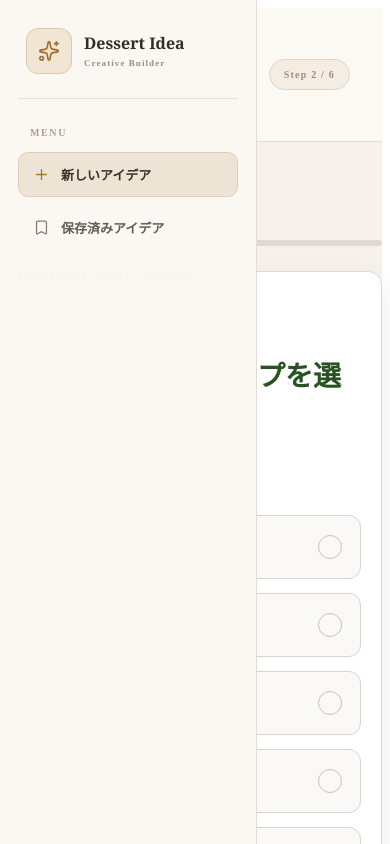
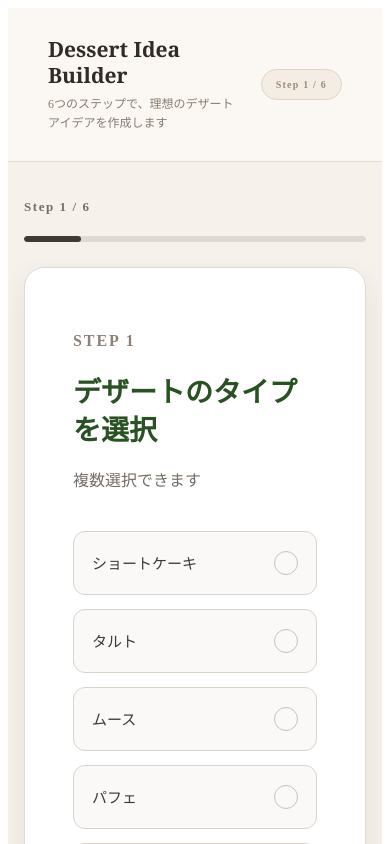
Before and after one commit to usamiyouhei/dessert_idea_builder, a Next.js app: page /idea-builder in a window 390 px wide. Shown: the top 844 px of the page. Built offline with nearby package versions, Linux system fonts and the light colour scheme.

Commit message:
update scss

```diff
--- a/src/app/idea-builder/page.tsx
+++ b/src/app/idea-builder/page.tsx
@@ -157,7 +157,7 @@ export default function HomePage() {
     <AppShell
       title="Dessert Idea Builder"
       description="6つのステップで、理想のデザートアイデアを作成します"
-      currentStep={step + 1}
+      currentStep={step}
       totalSteps={6}
       onNewIdea={handleNewIdea}
     >
--- a/src/components/builder/BuilderView.module.scss
+++ b/src/components/builder/BuilderView.module.scss
@@ -2,21 +2,28 @@
   width: 100%;
   max-width: 1120px;
   margin: 0 auto;
-  // padding: 12px 4px;
+  box-sizing: border-box;
 }
 
 .card {
   display: flex;
+  width: 100%;
+  min-width: 0;
   min-height: 560px;
   flex-direction: column;
+
   padding: 48px;
+  box-sizing: border-box;
+
   background-color: #fff;
   border: 1px solid #ded9d2;
   border-radius: 20px;
   box-shadow: 0 12px 30px rgb(35 30 25 / 8%);
 }
+
 .content {
   flex: 1;
+  min-width: 0;
 }
 
 .navigation {
@@ -24,23 +31,3 @@
   padding-top: 24px;
   border-top: 1px solid #e8e3dd;
 }
-
-@media (max-width: 768px) {
-  .builderView {
-    padding: 24px 16px;
-  }
-  .card {
-    min-height: auto;
-    padding: 28px 20px;
-    border-radius: 14px;
-  }
-  .content {
-    min-height: 300px;
-  }
-
-  .backButton,
-  .nextButton {
-    flex: 1;
-    min-width: auto;
-  }
-}
--- a/src/components/layout/AppShell/AppShell.module.scss
+++ b/src/components/layout/AppShell/AppShell.module.scss
@@ -1,21 +1,28 @@
 .appShell {
+  display: grid;
+  grid-template-columns: 220px minmax(0, 1fr);
   min-height: 100vh;
+
   color: #2f2924;
   background-color: #f6f2eb;
 }
 
 .mainArea {
+  min-width: 0;
   min-height: 100vh;
-  margin-left: 10px;
+  overflow-x: hidden;
 }
 
 .mainContent {
-  padding: 48px 40px;
+  width: 100%;
+  min-width: 0;
+  padding: 40px;
+  box-sizing: border-box;
 }
 
 @media (max-width: 1024px) {
-  .mainArea {
-    margin-left: 300px;
+  .appShell {
+    grid-template-columns: 200px minmax(0, 1fr);
   }
 
   .mainContent {
@@ -24,8 +31,8 @@
 }
 
 @media (max-width: 768px) {
-  .mainArea {
-    margin-left: 0;
+  .appShell {
+    display: block;
   }
 
   .mainContent {
--- a/src/components/layout/Header/Header.module.scss
+++ b/src/components/layout/Header/Header.module.scss
@@ -1,19 +1,14 @@
 .header {
-  position: sticky;
-  top: 0;
-  z-index: 10;
-
   display: flex;
-  justify-content: center;
+  justify-content: space-between;
   align-items: center;
   gap: 24px;
+  width: 100%;
+  padding: 28px 40px;
+  box-sizing: border-box;
 
-  min-height: 92px;
-  padding: 18px 32px;
-
-  background-color: rgba(251, 249, 245, 0.94);
-  border-bottom: 1px solid #e3dcd2;
-  backdrop-filter: blur(14px);
+  background-color: #fbf8f3;
+  border-bottom: 1px solid #e4ddd3;
 }
 
 .titleArea {
--- a/src/components/layout/Sidebar/Sidebar.module.scss
+++ b/src/components/layout/Sidebar/Sidebar.module.scss
@@ -1,18 +1,17 @@
 .sidebar {
-  position: fixed;
+  position: sticky;
   top: 0;
-  left: 0;
-  inset: 0 auto 0 0;
   z-index: 20;
 
   display: flex;
   flex-direction: column;
 
-  width: 220px;
-  min-height: 100vh;
+  width: 100%;
+  height: 100vh;
   padding: 28px 18px 22px;
+  box-sizing: border-box;
 
-  color: #f7f3ed;
+  color: #2f2924;
   background-color: #fbf8f3;
   border-right: 1px solid #e4ddd3;
 }
@@ -132,3 +131,16 @@
     color: #a67634;
   }
 }
+
+@media (max-width: 1024px) {
+  .sidebar {
+    // width: 200px;
+    padding: 24px 14px 20px;
+  }
+}
+
+@media (max-width: 768px) {
+  .sidebar {
+    display: none;
+  }
+}
```
